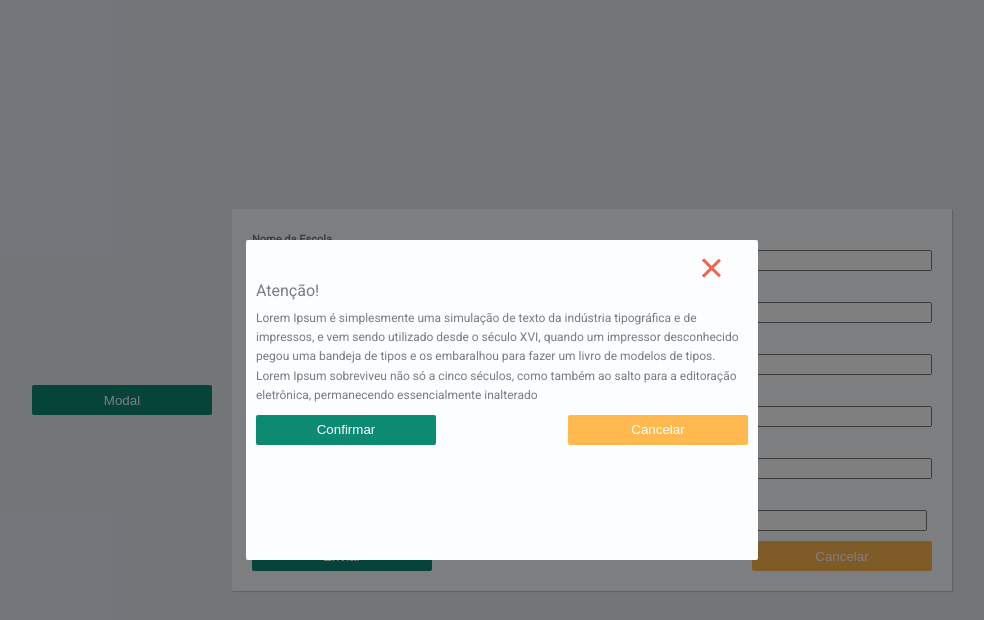
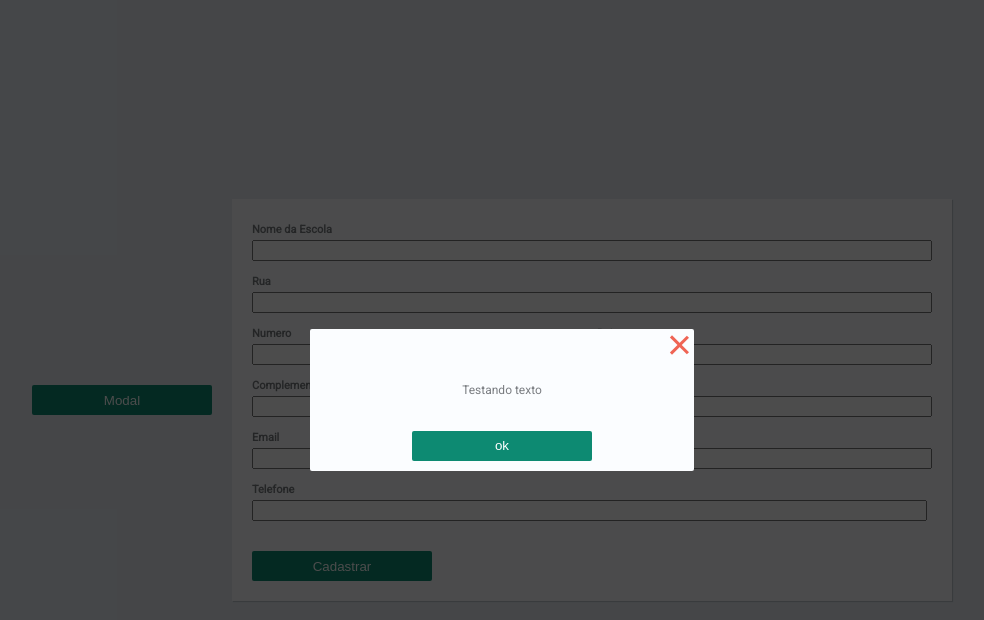
Before and after one commit to viniciusRosa/TCC_frontend, a React (Create React App) app: page /sandbox in a window 1280 px wide. Both pictures are taken after a click on the button "Modal". Shown: the top 620 px of the page, without its empty margins (138-1122 px from the left). Built offline with nearby package versions, Linux system fonts and the light colour scheme.

Commit message:
modals refactored

```diff
--- a/src/components/TeoBox/index.js
+++ b/src/components/TeoBox/index.js
@@ -2,6 +2,7 @@ import styled from 'styled-components';
 
 const TeoBox = styled.div`
   display: flex;
+  flex-direction: column;
   justify-content: center;
   background-color: var(--color-white);
   width: 100%;
--- a/src/components/TeoForm/index.js
+++ b/src/components/TeoForm/index.js
@@ -2,6 +2,8 @@ import styled from 'styled-components';
 
 const TeoForm = styled.form`
   width: 100%;
+  margin-bottom: 2rem;
+
 `;
 
 export default TeoForm;
--- a/src/components/TeoModal/index.js
+++ b/src/components/TeoModal/index.js
@@ -1,21 +1,48 @@
 import React from 'react';
-import { Modal, ModalContainer, ModalClose, ModalContent } from './styles';
+import { Modal, ModalContainer, ModalClose, ModalContent, ModalTitleContent, ModalTile, ModalButton, ModalButtons } from './styles';
 import TeoButton from '../TeoButton'
 
-const TeoModal = ({children, activeModal, action}) => {
+
+const Warning = ({children, closeModal, action, secondary}) => {
   return (
     <Modal>
       <ModalContainer>
-        <ModalClose onClick={activeModal}></ModalClose>
-        <ModalContent>Atenção!</ModalContent>
+        <ModalTitleContent>
+          <ModalTile>
+            <span>Atenção!</span>
+          </ModalTile>
+          <ModalClose onClick={closeModal} />
+        </ModalTitleContent>
         <ModalContent>{children}</ModalContent>
-        <ModalContent>
+        <ModalButtons>
           <TeoButton onClick={action}>Confirmar</TeoButton>
-          <TeoButton secondary >Cancelar</TeoButton>
-        </ModalContent>
+          <TeoButton secondary onClick={secondary}>Cancelar</TeoButton>
+        </ModalButtons>
       </ModalContainer>
     </Modal>
   )
 }
 
-export default TeoModal;
+const Success = ({text, closeModal, button}) => {
+  return (
+    <Modal>
+    <ModalContainer>
+      <ModalTitleContent>
+        <ModalTile>
+        </ModalTile>
+        <ModalClose onClick={closeModal} />
+      </ModalTitleContent>
+      <ModalContent>{text}</ModalContent>
+      <ModalButton>
+        <TeoButton onClick={button}>ok</TeoButton>
+      </ModalButton>
+    </ModalContainer>
+  </Modal>
+  )
+}
+
+
+export default {
+  Warning,
+  Success
+};
--- a/src/components/TeoModal/styles.js
+++ b/src/components/TeoModal/styles.js
@@ -10,29 +10,29 @@ export const Modal = styled.div`
   top: 0;
   left: 0;
   z-index:100;
-  background-color: rgba(0,0,0, 0.5);
+  background-color: rgba(0,0,0, 0.7);
 `;
 
 export const ModalContainer = styled.div`
 
   background-color: var(--color-white);
   color: var(--color-grey-dark);
-  width: 40%;
-  height: 40%;
+  max-width:50%;
+  min-width: 30%;
   border-radius: 2px;
+`;
 
 
-`;
-
 export const ModalClose = styled.button`
+  display: flex;
   background-color: transparent;
   border: none;
   outline: none;
   width: 32px;
   height: 32px;
   position: relative;
+  justify-content: center;
   align-items: center;
-  right: calc(-100% + 64px);
   cursor: pointer;
   &::before,
   &::after {
@@ -52,27 +52,39 @@ export const ModalClose = styled.button`
   }
 `;
 
+export const ModalTile = styled.div`
+  width:100%;
+  display: flex;
+  justify-content:center;
+  font-size: 18px;
+  font-weight: bold;
+
+`
+
 export const ModalContent = styled.div`
-
-
-  &:nth-child(2n) {
-    font-size: 16px;
-    margin: 1rem;
-  }
-
-  &:nth-child(3n) {
-    margin: 0 1rem 1rem 1rem;
-    font-size:12px;
-    line-height: 1.6;
-    min-height: 72px;
-  }
-
-  &:nth-child(4n) {
-    display: flex;
-    justify-content: space-between;
-    align-items: flex-end;
-    bottom:100px;
-
-  }
+  display: flex;
+  justify-content: center;
+  align-items: flex-end;
+  margin: 2rem 1rem ;
+  font-size: 12px;
+  line-height: 1.6;
 
 `;
+
+export const ModalTitleContent = styled.div`
+  display: flex;
+  justify-content: space-between;
+  align-items: center;
+`;
+
+export const ModalButton = styled.div`
+  display: flex;
+  justify-content: center;
+  padding: 1rem;
+`;
+
+export const ModalButtons = styled.div`
+  display: flex;
+  justify-content: space-between;
+  padding: 1rem;
+`;
--- a/src/components/TeoUserForm/index.js
+++ b/src/components/TeoUserForm/index.js
@@ -23,25 +23,48 @@ const ErrorMessage = styled.span`
 const TeoUserForm = () => {
 
   const [modalIsActived, setModalIsActived] = useState(false)
-  const [confirmed, setConfirmed] = useState(null)
+  const [modalIsActivedSuccess, setModalIsActivedSuccess] = useState(false)
 
 
-  const { register, handleSubmit, errors } = useForm({
+  const { register, handleSubmit, errors, trigger, reset } = useForm({
     resolver: yupResolver(schema),
   });
 
-  async function activeModal(callback) {
+
+  const newUser = async (data) => {
+    console.log(data)
+    reset({})
+    setModalIsActived(!modalIsActived)
+    setModalIsActivedSuccess(!modalIsActivedSuccess)
+
+  }
+
+  function activeModal(){
+    setModalIsActived(!modalIsActived)
+  }
+
+
+  function activeModalSuccess(){
+    setModalIsActivedSuccess(!modalIsActivedSuccess)
+  }
+
+  function resetButtonModal() {
+    reset({})
+    setModalIsActived(!modalIsActived)
+  }
+
+  function resetButtonSuccess() {
+    reset({})
+    setModalIsActivedSuccess(!modalIsActivedSuccess)
   }
 
 
 
-  const newUser = async (data) => {
-
-  }
+  return (
+    <>
+    <TeoForm onSubmit={handleSubmit(newUser)}>
 
 
-  return (
-    <TeoForm onSubmit={handleSubmit(newUser)}>
       <TeoField.Text label="Nome da Escola" type="text" name="schoolName" register={register}/>
       {errors.schoolName && (<ErrorMessage>{errors.schoolName.message}</ErrorMessage>)}
 
@@ -70,13 +93,21 @@ const TeoUserForm = () => {
       </FormColums>
       {errors.telefone && (<ErrorMessage>{errors.telefone.message}</ErrorMessage>)}
 
-      <FormColums>
-        <TeoButton type="submit">Enviar</TeoButton>
-        {modalIsActived && <TeoModal activeModal={activeModal} action={() => true}>Tem Certeza?</TeoModal>}
-        <TeoButton secondary>Cancelar</TeoButton>
-      </FormColums>
+
+      {modalIsActived && <TeoModal.Warning closeModal={activeModal} secondary={resetButtonModal}>Tem Certeza?</TeoModal.Warning>}
+      {modalIsActivedSuccess && <TeoModal.Success closeModal={activeModalSuccess} text={'Escola inserida com sucesso'} button={resetButtonSuccess}/>}
+
 
     </TeoForm>
+    <TeoButton
+      onClick={async () => {
+        const result = await trigger();
+        if(result) {
+          activeModal()
+        }
+    }} >Cadastrar</TeoButton>
+
+    </>
   )
 }
 
--- a/src/components/TeoUserForm/styles.js
+++ b/src/components/TeoUserForm/styles.js
@@ -1,9 +1,4 @@
 import styled from 'styled-components';
-
-
-import TeoField from '../TeoField';
-import Label from '../TeoField/Label';
-
 
 export const FormColums = styled.div `
   display: flex;
--- a/src/pages/SandBox/index.js
+++ b/src/pages/SandBox/index.js
@@ -22,12 +22,14 @@ function SandBox() {
   }
 
   const text = `Lorem Ipsum é simplesmente uma simulação de texto da indústria tipográfica e de impressos, e vem sendo utilizado desde o século XVI, quando um impressor desconhecido pegou uma bandeja de tipos e os embaralhou para fazer um livro de modelos de tipos. Lorem Ipsum sobreviveu não só a cinco séculos, como também ao salto para a editoração eletrônica, permanecendo essencialmente inalterado`;
-
+  // const text = `Lorem Ipsum`
   return (
     <>
       <Container>
         <TeoButton onClick={activeModal}>Modal</TeoButton>
-        {isActived && <TeoModal activeModal={activeModal}>{text}</TeoModal>}
+        {/* {isActived && <TeoModal.Warning activeModal={activeModal}>{text}</TeoModal.Warning>} */}
+        {isActived && <TeoModal.Success closeModal={activeModal} text={'Testando texto'} />}
+
         <TeoBox>
           <TeoUserForm />
         </TeoBox>
```
